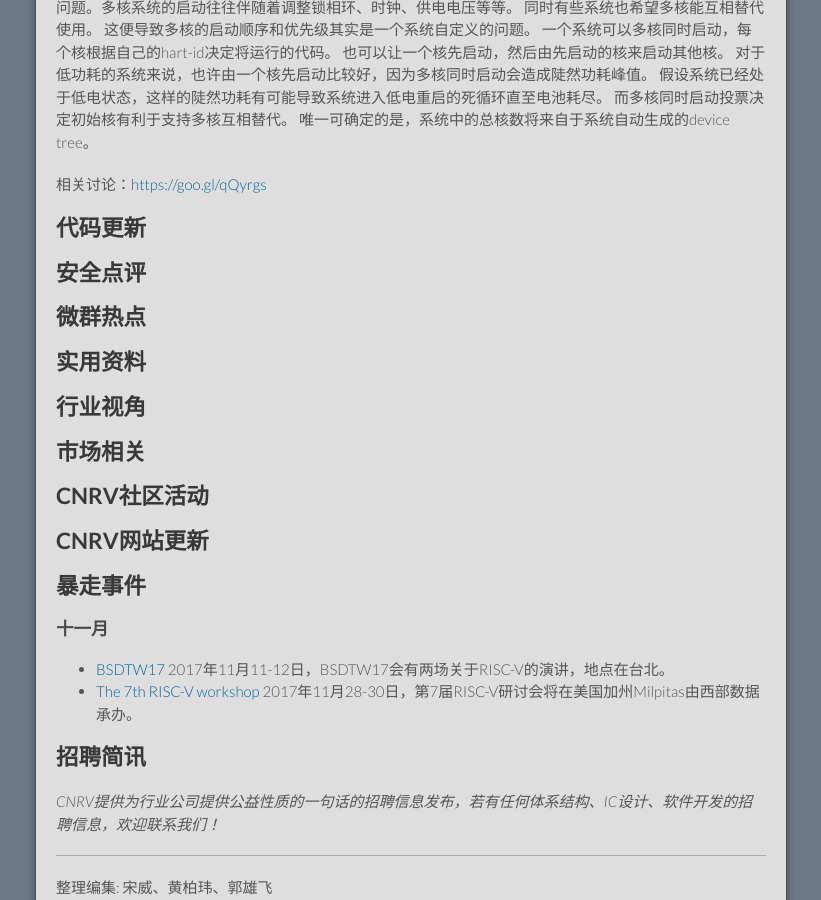
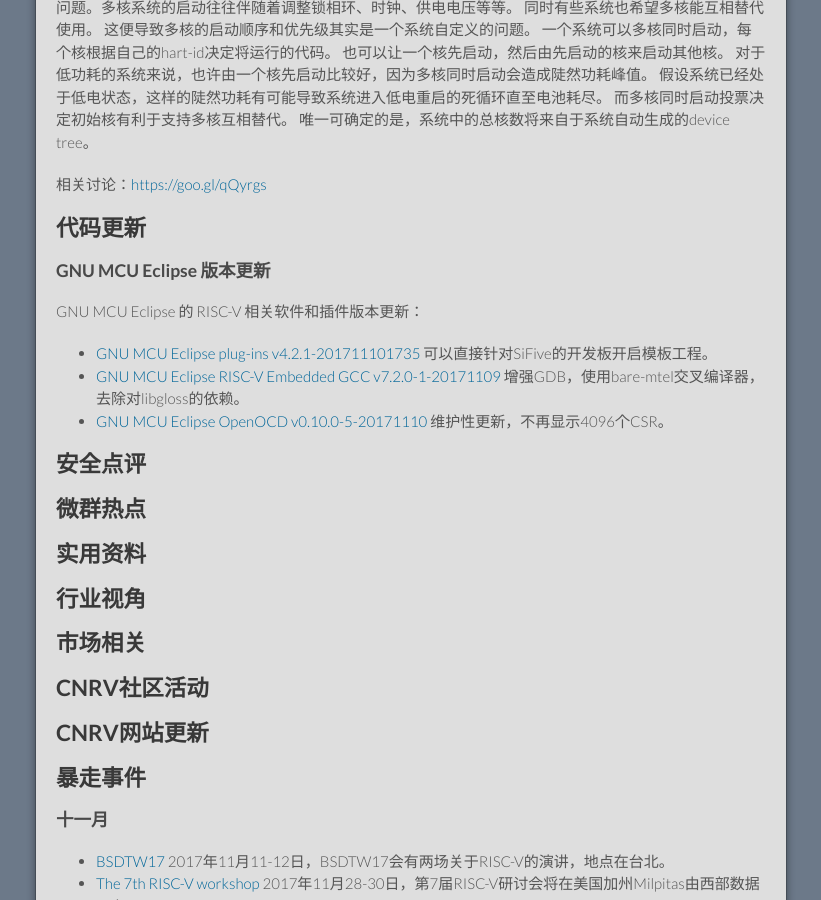
Before and after one commit to cnrv/home, a Jekyll site: the page built from bi-week-rpts/2017-11-23.md, in a window 1280 px wide and 900 px high, scrolled down 394 px. Shown: the whole window, without its empty margins (229-1050 px from the left). Built offline with Jekyll 4.4.1, drawn with Linux system fonts in a browser that asks for light colours; Markdown is read by kramdown in place of the engine named in the settings; comment, search, counter and statistics services are not loaded; our own code applies the rules of GitHub Pages for plain Markdown files.

Commit message:
GNU MCU Eclipse update

```diff
--- a/bi-week-rpts/2017-11-23.md
+++ b/bi-week-rpts/2017-11-23.md
@@ -28,6 +28,13 @@
 
 
 ## 代码更新
+
+### GNU MCU Eclipse 版本更新
+
+GNU MCU Eclipse 的 RISC-V 相关软件和插件版本更新：
+- [GNU MCU Eclipse plug-ins v4.2.1-201711101735](https://gnu-mcu-eclipse.github.io/blog/2017/11/10/plugins-v4.2.1-201711101735-released/) 可以直接针对SiFive的开发板开启模板工程。
+- [GNU MCU Eclipse RISC-V Embedded GCC v7.2.0-1-20171109](https://gnu-mcu-eclipse.github.io/blog/2017/11/09/riscv-none-gcc-v7-2-0-1-20171109-released/) 增强GDB，使用bare-mtel交叉编译器，去除对libgloss的依赖。
+- [GNU MCU Eclipse OpenOCD v0.10.0-5-20171110](https://gnu-mcu-eclipse.github.io/blog/2017/11/10/openocd-v0-10-0-5-20171110-released/) 维护性更新，不再显示4096个CSR。
 
 ## 安全点评
 
```
